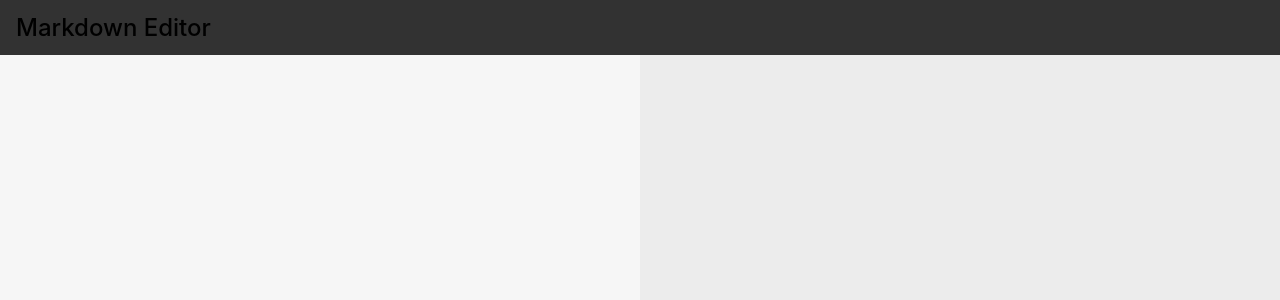
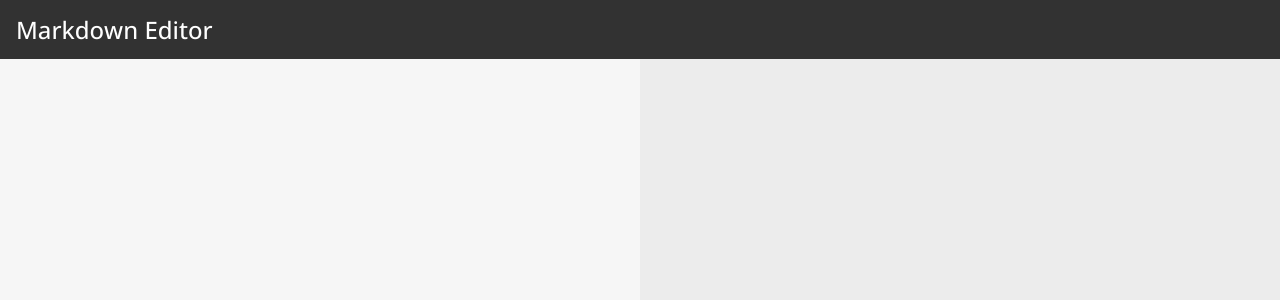
Before and after one commit to YvesFindlay/markdown-editor, a React (Create React App) app: page / in a window 1280 px wide. Shown: the top 300 px of the page. Built offline with nearby package versions, Linux system fonts and the light colour scheme.

Commit message:
removed unneeded comments and code

```diff
--- a/src/index.css
+++ b/src/index.css
@@ -1,13 +1,20 @@
-body {
+@import url("https://fonts.googleapis.com/css2?family=Open+Sans:wght@400;500;600&display=swap");
+
+*,
+*::after,
+*::before {
   margin: 0;
-  font-family: -apple-system, BlinkMacSystemFont, 'Segoe UI', 'Roboto', 'Oxygen',
-    'Ubuntu', 'Cantarell', 'Fira Sans', 'Droid Sans', 'Helvetica Neue',
-    sans-serif;
+  padding: 0;
+  box-sizing: inherit;
+}
+
+html,
+body,
+#root {
+  width: 100vw;
+  height: 100vh;
+  color: #fff;
+  font-family: "Open Sans", sans-serif;
   -webkit-font-smoothing: antialiased;
   -moz-osx-font-smoothing: grayscale;
 }
-
-code {
-  font-family: source-code-pro, Menlo, Monaco, Consolas, 'Courier New',
-    monospace;
-}
--- a/src/index.js
+++ b/src/index.js
@@ -1,17 +1,11 @@
-import React from 'react';
-import ReactDOM from 'react-dom';
-import './index.css';
-import App from './App';
-import reportWebVitals from './reportWebVitals';
+import React from "react";
+import ReactDOM from "react-dom";
+import "./index.css";
+import App from "./App";
 
 ReactDOM.render(
   <React.StrictMode>
     <App />
   </React.StrictMode>,
-  document.getElementById('root')
+  document.getElementById("root")
 );
-
-// If you want to start measuring performance in your app, pass a function
-// to log results (for example: reportWebVitals(console.log))
-// or send to an analytics endpoint. Learn more: https://bit.ly/CRA-vitals
-reportWebVitals();
```
